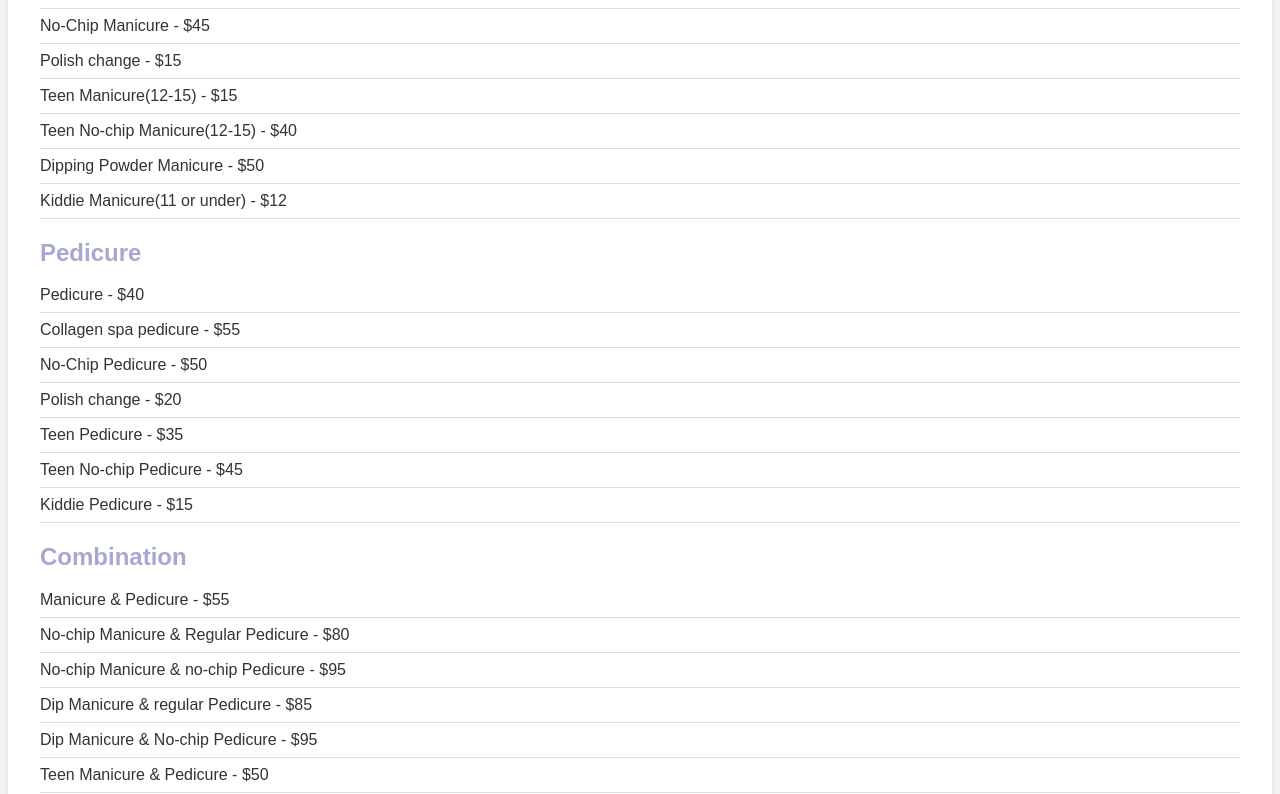
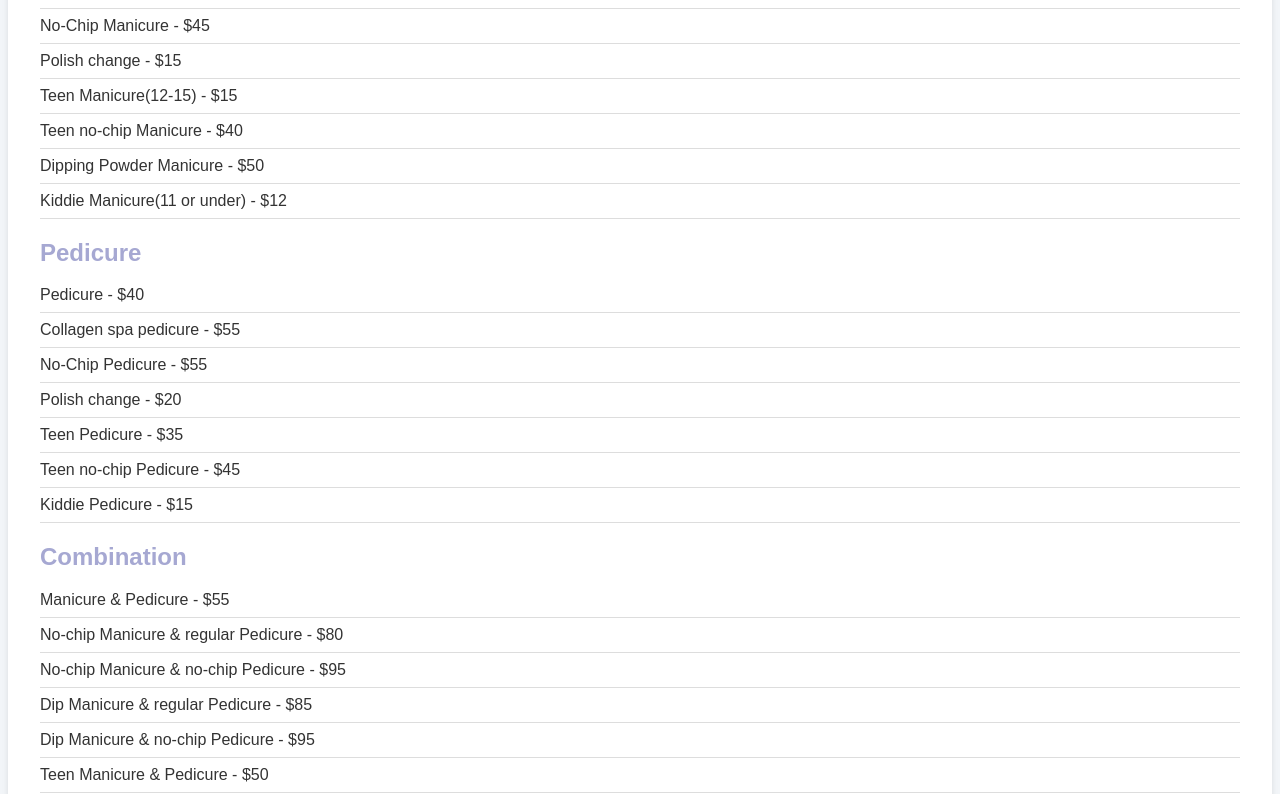
Before and after one commit to JAABO/queensnail, a plain HTML site: page index.html in a window 1280 px wide. Shown: the part 346-1140 px from the top of the page. Drawn offline with Linux system fonts and the light colour scheme.

Commit message:
Update index.html
Updated and Finalized the menu.

```diff
--- a/index.html
+++ b/index.html
@@ -25,7 +25,7 @@
            <li>No-Chip Manicure - $45</li>
            <li>Polish change - $15</li>
            <li>Teen Manicure(12-15) - $15</li>
-           <li>Teen No-chip Manicure(12-15) - $40</li>
+           <li>Teen no-chip Manicure - $40</li>
            <li>Dipping Powder Manicure - $50</li>
            <li>Kiddie Manicure(11 or under) - $12 </li>
        </ul>
@@ -34,19 +34,19 @@
        <ul>
            <li>Pedicure - $40</li>
            <li>Collagen spa pedicure - $55</li>
-           <li>No-Chip Pedicure - $50</li>
+           <li>No-Chip Pedicure - $55</li>
            <li>Polish change - $20</li>
            <li>Teen Pedicure - $35</li>
-           <li>Teen No-chip Pedicure - $45</li>
+           <li>Teen no-chip Pedicure - $45</li>
            <li>Kiddie Pedicure - $15</li>
        </ul>
        <h1>Combination</h1>
        <ul>
            <li>Manicure & Pedicure - $55</li>
-           <li>No-chip Manicure & Regular Pedicure - $80</li>
+           <li>No-chip Manicure & regular Pedicure - $80</li>
            <li>No-chip Manicure & no-chip Pedicure - $95</li>
            <li>Dip Manicure & regular Pedicure - $85</li>
-           <li>Dip Manicure & No-chip Pedicure - $95</li>
+           <li>Dip Manicure & no-chip Pedicure - $95</li>
            <li>Teen Manicure & Pedicure - $50</li>
            <li>Teen no-chip Manicure & regular Pedicure - $70</li>
            <li>Teen no-chip Manicure & no-chip Pedicure - $80</li>
```
